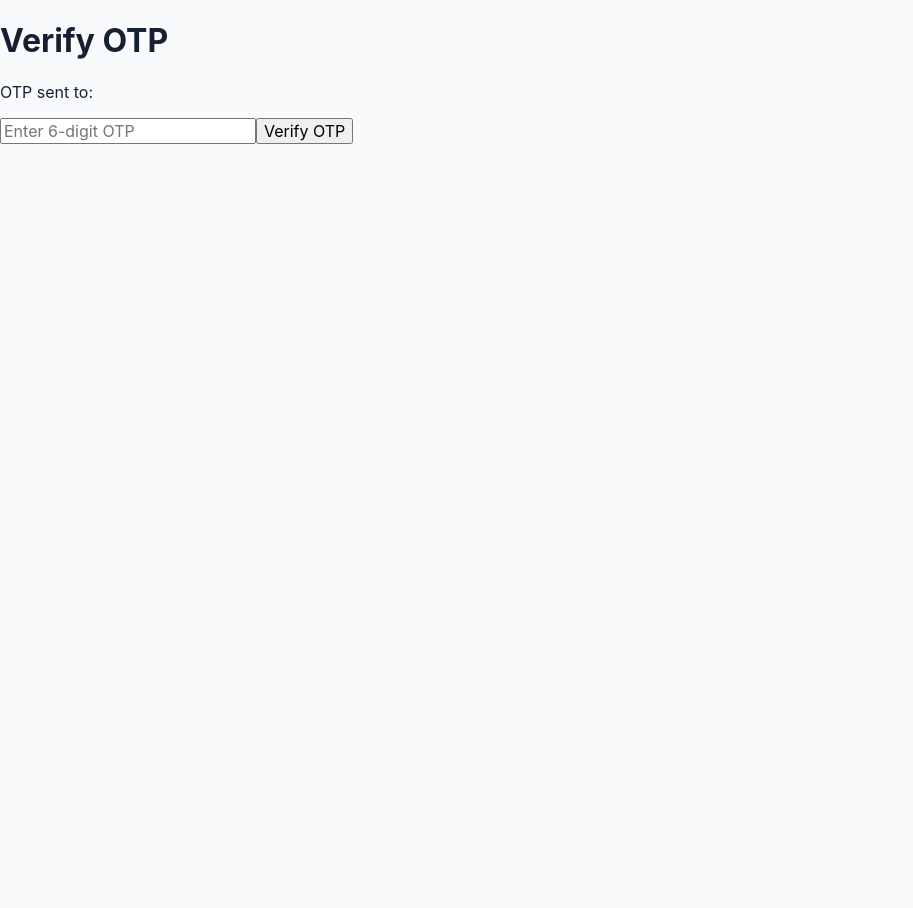
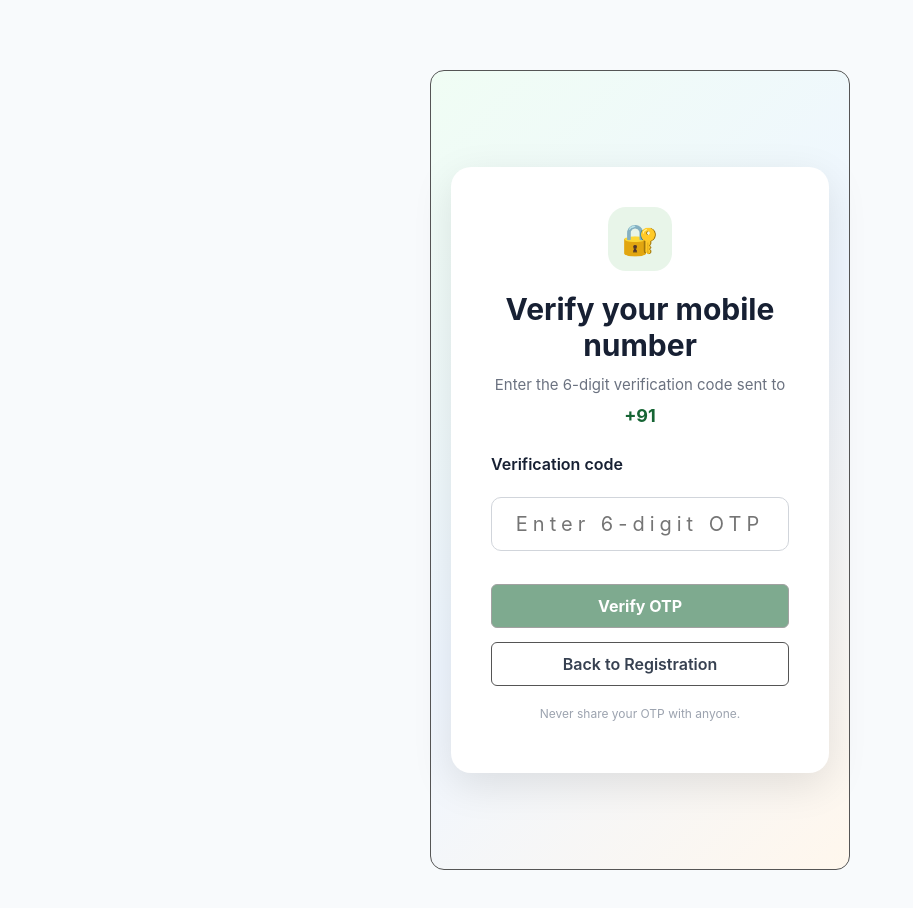
Before and after one commit to vigneshr0803/online-product-request-delivery-frontend, a React (Vite) app: page /verify-otp in a window 1280 px wide. Shown: the top 908 px of the page, without its empty margins (0-913 px from the left). Before the commit the page ends 821 px from the top, so only its background shows below. Built offline with nearby package versions, Linux system fonts and the light colour scheme; no server answers.

Commit message:
Improve OTP verification UI

```diff
--- a/src/pages/VerifyOtp.jsx
+++ b/src/pages/VerifyOtp.jsx
@@ -11,23 +11,54 @@ function VerifyOtp() {
 
   const [otp, setOtp] = useState("");
   const [message, setMessage] = useState("");
+  const [messageType, setMessageType] = useState("");
   const [loading, setLoading] = useState(false);
+
+  const getErrorMessage = async (response) => {
+    const text = await response.text();
+
+    try {
+      const data = JSON.parse(text);
+
+      if (data?.message) {
+        switch (data.message.toLowerCase()) {
+          case "otp expired":
+            return "Your OTP has expired. Please request a new OTP.";
+          case "invalid otp":
+            return "The OTP you entered is incorrect. Please check it and try again.";
+          case "otp already used":
+            return "This OTP has already been used. Please request a new OTP.";
+          default:
+            return data.message;
+        }
+      }
+    } catch {
+      // Response was not JSON
+    }
+
+    return text || "OTP verification failed. Please try again.";
+  };
 
   const handleSubmit = async (event) => {
     event.preventDefault();
 
     if (!mobile) {
-      setMessage("Mobile number is missing. Please register again.");
+      setMessage(
+        "Your mobile number is missing. Please go back and register again."
+      );
+      setMessageType("error");
       return;
     }
 
-    if (otp.length !== 6) {
-      setMessage("Please enter a 6-digit OTP.");
+    if (!/^\d{6}$/.test(otp)) {
+      setMessage("Please enter a valid 6-digit OTP.");
+      setMessageType("error");
       return;
     }
 
     setLoading(true);
     setMessage("");
+    setMessageType("");
 
     try {
       const response = await fetch(
@@ -44,47 +75,114 @@ function VerifyOtp() {
         }
       );
 
-      const data = await response.text();
-
       if (!response.ok) {
-        throw new Error(data || "OTP verification failed");
+        const friendlyMessage = await getErrorMessage(response);
+        throw new Error(friendlyMessage);
       }
 
-      setMessage(data);
+      const text = await response.text();
+      let successMessage = "Your mobile number has been verified successfully.";
+
+      try {
+        const data = JSON.parse(text);
+        if (data?.message) {
+          successMessage = data.message;
+        }
+      } catch {
+        if (text.trim()) {
+          successMessage = text;
+        }
+      }
+
+      setMessage(successMessage);
+      setMessageType("success");
 
       setTimeout(() => {
         navigate("/login");
-      }, 1000);
+      }, 1500);
     } catch (error) {
-      setMessage(error.message);
+      setMessage(
+        error.message || "Something went wrong. Please try again."
+      );
+      setMessageType("error");
     } finally {
       setLoading(false);
     }
   };
 
+  const handleOtpChange = (event) => {
+    const value = event.target.value.replace(/\D/g, "").slice(0, 6);
+    setOtp(value);
+  };
+
   return (
-    <div>
-      <h1>Verify OTP</h1>
+    <div className="auth-page">
+      <div className="auth-card otp-card">
+        <div className="auth-icon">🔐</div>
 
-      <p>OTP sent to: {mobile}</p>
+        <h1>Verify your mobile number</h1>
 
-      <form onSubmit={handleSubmit}>
+        <p className="auth-subtitle">
+          Enter the 6-digit verification code sent to
+        </p>
+
+        <p className="otp-mobile">
+          +91 {mobile}
+        </p>
+
+        <form onSubmit={handleSubmit} className="auth-form">
+          <label htmlFor="otp">Verification code</label>
+
           <input
+            id="otp"
             type="text"
             inputMode="numeric"
+            autoComplete="one-time-code"
             maxLength={6}
             placeholder="Enter 6-digit OTP"
             value={otp}
-          onChange={(event) => setOtp(event.target.value)}
+            onChange={handleOtpChange}
+            disabled={loading}
             required
           />
 
-        <button type="submit" disabled={loading}>
+          <button
+            type="submit"
+            className="auth-button"
+            disabled={loading || otp.length !== 6}
+          >
             {loading ? "Verifying..." : "Verify OTP"}
           </button>
         </form>
 
-      {message && <p>{message}</p>}
+        {message && (
+          <div
+            className={`auth-message ${messageType === "success"
+                ? "auth-message-success"
+                : "auth-message-error"
+              }`}
+          >
+            <span className="message-icon">
+              {messageType === "success" ? "✓" : "!"}
+            </span>
+
+            <span>{message}</span>
+          </div>
+        )}
+
+        <button
+          type="button"
+          className="secondary-button"
+          onClick={() => navigate("/register")}
+          disabled={loading}
+        >
+          Back to Registration
+        </button>
+
+        <p className="auth-footer">
+          Never share your OTP with anyone.
+        </p>
+      </div>
     </div>
   );
 }
--- a/src/styles/auth.css
+++ b/src/styles/auth.css
@@ -256,6 +256,152 @@
     opacity: 1;
     transform: translateY(0);
   }
+}
+
+/* OTP Verification */
+
+.auth-page {
+  min-height: 100vh;
+  display: flex;
+  align-items: center;
+  justify-content: center;
+  padding: 24px;
+}
+
+.auth-card {
+  width: 100%;
+  max-width: 460px;
+  padding: 40px;
+  border-radius: 20px;
+  background: var(--card-bg, #ffffff);
+  box-shadow: 0 12px 40px rgba(0, 0, 0, 0.10);
+  text-align: center;
+}
+
+.otp-card .auth-icon {
+  width: 64px;
+  height: 64px;
+  margin: 0 auto 20px;
+  display: flex;
+  align-items: center;
+  justify-content: center;
+  border-radius: 18px;
+  background: #e8f5e9;
+  font-size: 30px;
+}
+
+.otp-card h1 {
+  margin-bottom: 10px;
+  font-size: 30px;
+}
+
+.auth-subtitle {
+  margin: 0;
+  color: #6b7280;
+  font-size: 15px;
+  line-height: 1.6;
+}
+
+.otp-mobile {
+  margin: 8px 0 28px;
+  font-size: 18px;
+  font-weight: 700;
+  color: #166534;
+}
+
+.auth-form {
+  text-align: left;
+}
+
+.auth-form label {
+  display: block;
+  margin-bottom: 8px;
+  font-weight: 600;
+}
+
+.auth-form input {
+  width: 100%;
+  box-sizing: border-box;
+  padding: 14px 16px;
+  border: 1px solid #d1d5db;
+  border-radius: 10px;
+  font-size: 20px;
+  letter-spacing: 5px;
+  text-align: center;
+  outline: none;
+}
+
+.auth-form input:focus {
+  border-color: #166534;
+  box-shadow: 0 0 0 3px rgba(22, 101, 52, 0.12);
+}
+
+.auth-button {
+  width: 100%;
+  margin-top: 18px;
+  padding: 14px;
+  border: none;
+  border-radius: 10px;
+  background: #166534;
+  color: white;
+  font-size: 16px;
+  font-weight: 700;
+  cursor: pointer;
+}
+
+.auth-button:disabled {
+  opacity: 0.55;
+  cursor: not-allowed;
+}
+
+.auth-message {
+  display: flex;
+  align-items: flex-start;
+  gap: 10px;
+  margin-top: 20px;
+  padding: 14px 16px;
+  border-radius: 10px;
+  text-align: left;
+  font-size: 14px;
+  line-height: 1.5;
+}
+
+.auth-message-error {
+  background: #fef2f2;
+  border: 1px solid #fecaca;
+  color: #b91c1c;
+}
+
+.auth-message-success {
+  background: #f0fdf4;
+  border: 1px solid #bbf7d0;
+  color: #166534;
+}
+
+.message-icon {
+  font-weight: 800;
+}
+
+.secondary-button {
+  width: 100%;
+  margin-top: 14px;
+  padding: 12px;
+  border: 1px solid #d1d5db;
+  border-radius: 10px;
+  background: transparent;
+  color: #374151;
+  font-weight: 600;
+  cursor: pointer;
+}
+
+.secondary-button:hover {
+  background: #f9fafb;
+}
+
+.auth-footer {
+  margin-top: 20px;
+  font-size: 12px;
+  color: #9ca3af;
 }
 
 .admin-login-icon {
```
Lines whose indentation alone changed are shown as unchanged.
